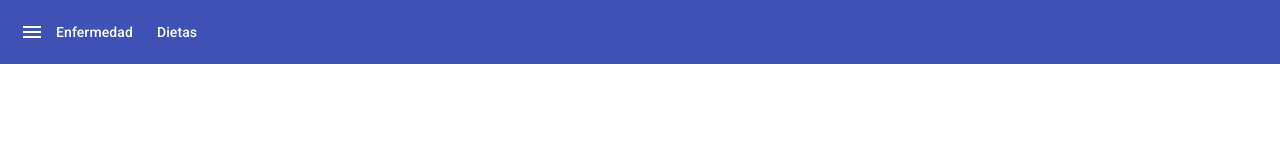
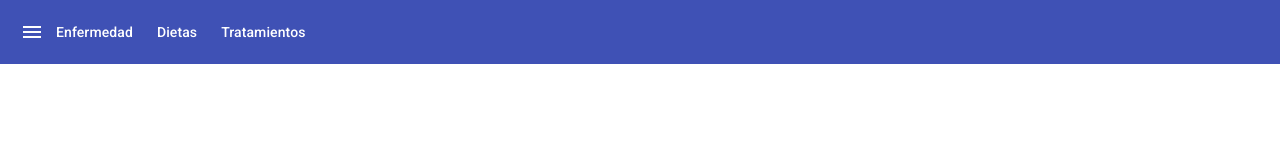
Before and after one commit to HidalgoFabrizio7/FrontMedLearn, an Angular app: page / in a window 1280 px wide. Shown: the top 160 px of the page. Built offline with nearby package versions, Linux system fonts and the light colour scheme.

Commit message:
Treatments CRUD

```diff
--- a/src/app/app.component.html
+++ b/src/app/app.component.html
@@ -6,6 +6,9 @@
     </button>
     <button mat-button [matMenuTriggerFor]="menuDietas" style="color: white">
       Dietas
+    </button>
+    <button mat-button [matMenuTriggerFor]="menuTratamientos" style="color: white">
+      Tratamientos
     </button>
   </div>
 </mat-toolbar>
@@ -20,4 +23,9 @@
   <button mat-menu-item routerLink="/Dietas/nuevodt">Registrar</button>
 </mat-menu>
 
+<mat-menu #menuTratamientos="matMenu">
+  <button mat-menu-item routerLink="/Tratamientos">Listar</button>
+  <button mat-menu-item routerLink="/Tratamientos/nuevotr">Registrar</button>
+</mat-menu>
+
 <router-outlet></router-outlet>
--- a/src/app/app.config.ts
+++ b/src/app/app.config.ts
@@ -12,7 +12,7 @@ export const appConfig: ApplicationConfig = {
     provideRouter(routes),
     provideClientHydration(),
     provideAnimationsAsync(),
-    provideHttpClient(withFetch()),
+    provideHttpClient(withFetch()), provideAnimationsAsync(),
 
   ]
 };
--- a/src/app/models/treatments.ts
+++ b/src/app/models/treatments.ts
@@ -1,7 +1,10 @@
+import {Illness} from './Illness';
+
 export class Treatments{
   idTreatments: number=0
   descriptionTreatment: string=""
   durationTreatment: number=0
   startDayTreatment:Date = new Date(Date.now())
   finishDayTreatment:Date = new Date(Date.now())
+  illness:Illness=new Illness()
 }
--- a/src/styles.css
+++ b/src/styles.css
@@ -2,3 +2,6 @@
 
 html, body { height: 100%; }
 body { margin: 0; font-family: Roboto, "Helvetica Neue", sans-serif; }
+
+html, body { height: 100%; }
+body { margin: 0; font-family: Roboto, "Helvetica Neue", sans-serif; }
```
Also changed, not shown: src/app/app.routes.ts (+15 -1 lines).
